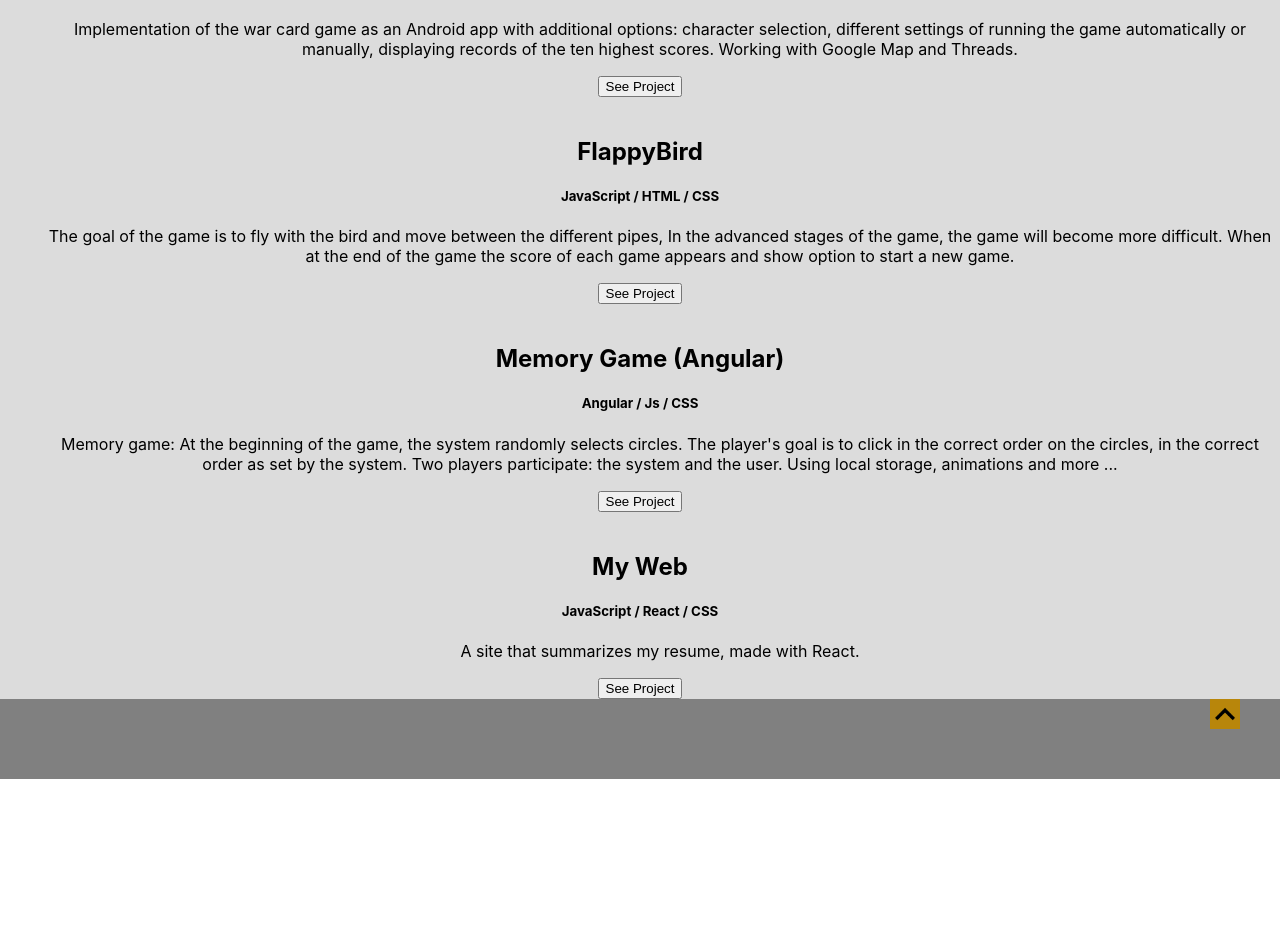
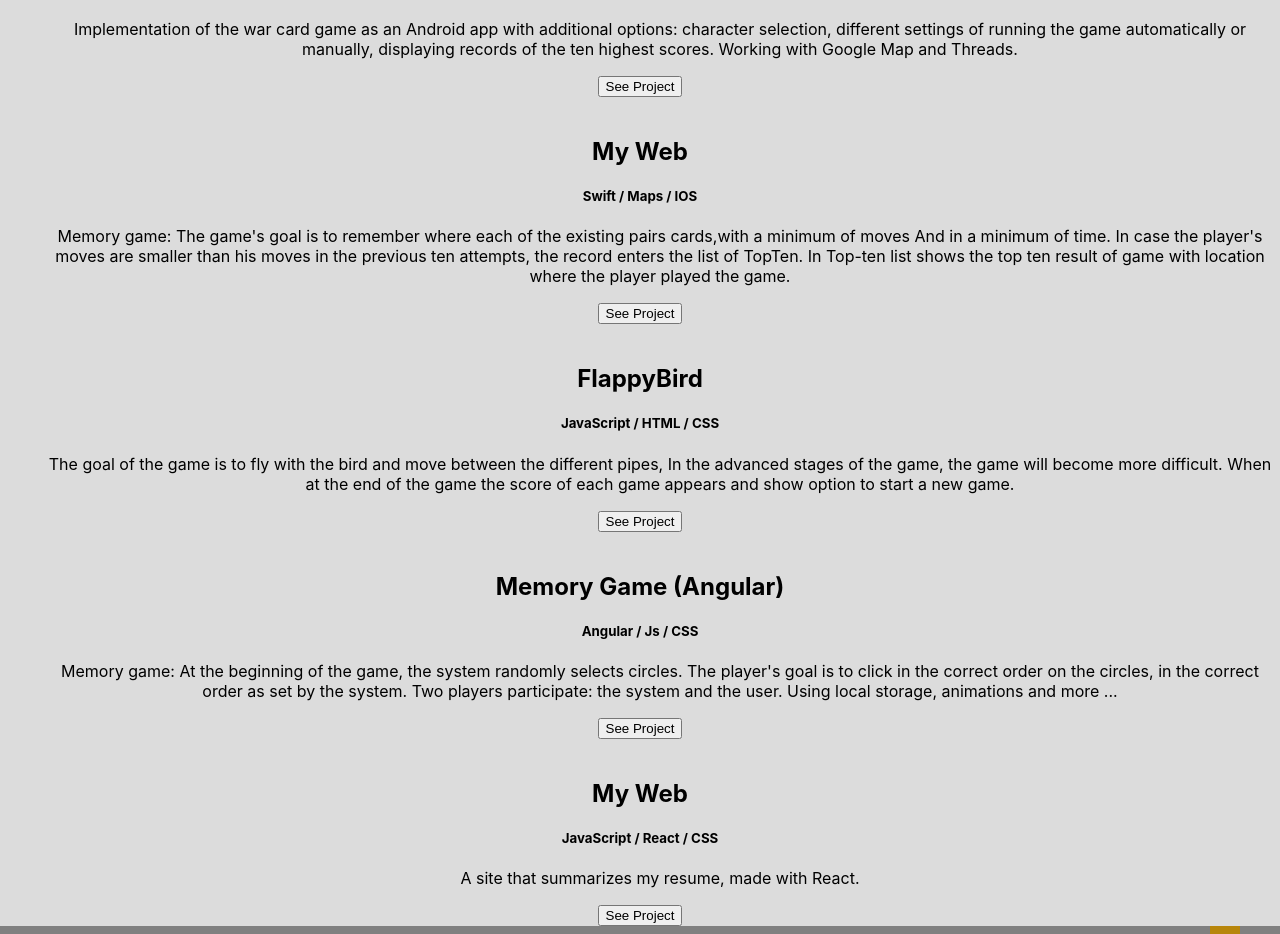
Before and after one commit to ShakuriAvi/My-CV, a React (Create React App) app: page / in a window 1280 px wide. Shown: the part 1880-2814 px from the top of the page. Before the commit the page ends 2659 px from the top, so only its background shows below. Built offline with nearby package versions, Linux system fonts and the light colour scheme.

Commit message:
add project

```diff
--- a/src/component/Project.jsx
+++ b/src/component/Project.jsx
@@ -6,6 +6,7 @@ import cardWar from 'C:/Users/shaku/OneDrive/Desktop/לימודים/React/my-web
 import FlappyBird from 'C:/Users/shaku/OneDrive/Desktop/לימודים/React/my-web/src/image/flappyBirds.png';
 import myWeb from 'C:/Users/shaku/OneDrive/Desktop/לימודים/React/my-web/src/image/myWeb.png';
 import memoryGameAngular from 'C:/Users/shaku/OneDrive/Desktop/לימודים/React/my-web/src/image/memoryGameAngular.png';
+import memoryGameSwift from 'C:/Users/shaku/OneDrive/Desktop/לימודים/React/my-web/src/image/memoryGameSwift.png';
 
 const Project = () => {
     const testData = [
@@ -21,6 +22,12 @@ const Project = () => {
                 "options:\n character selection, different settings of running the game automatically or " +
                 "manually,\n displaying records of the ten highest scores.\n " +
                 "Working with Google Map and Threads.", pictureHref: cardWar, href: "https://github.com/ShakuriAvi/WarCardGame"
+        },
+        {
+            nameProject: "My Web", tools: "Swift / Maps / IOS ", description: " Memory game: The game's goal is to remember where each of the existing pairs cards," +
+                "with a minimum of moves And in a minimum of time.\n In case the player's moves are smaller than his moves in the previous ten attempts,\n" +
+                "the record enters the list of TopTen.\n" +
+                "In Top-ten list shows the top ten result of game with location where the player played the game.", pictureHref: memoryGameSwift, href: "https://github.com/ShakuriAvi/MemoryGame-Swift"
         },
         {
             nameProject: "FlappyBird", tools: "JavaScript / HTML / CSS ", description: " The goal of the game is to fly with the bird and move between the different pipes,\n" +
```
Also changed, not shown: src/image/memoryGameSwift.png (added).
